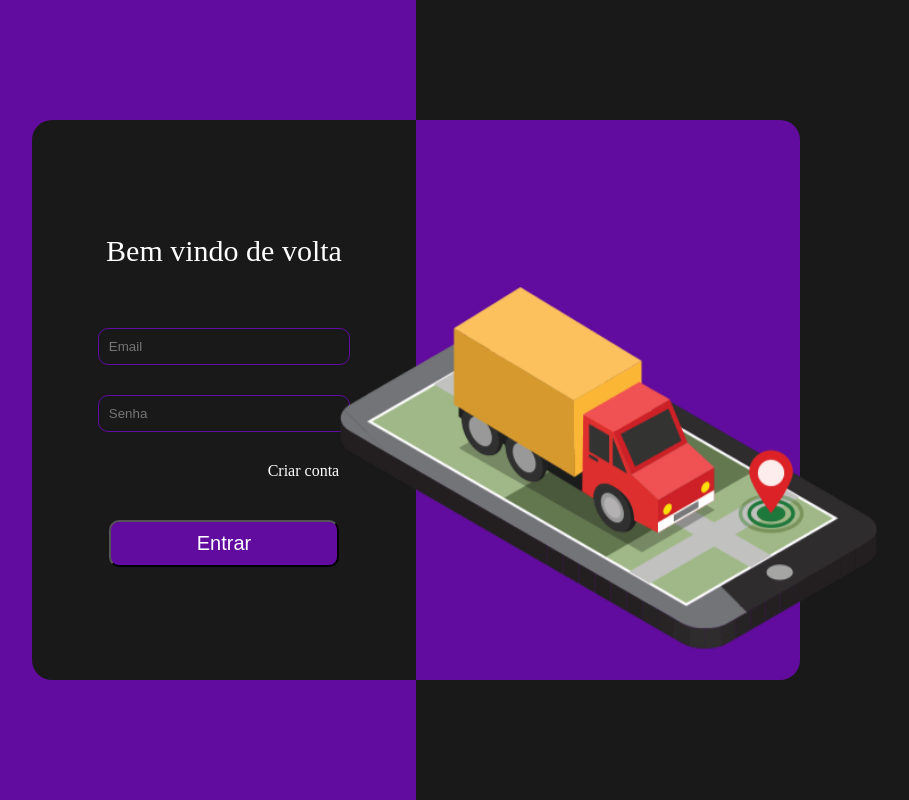
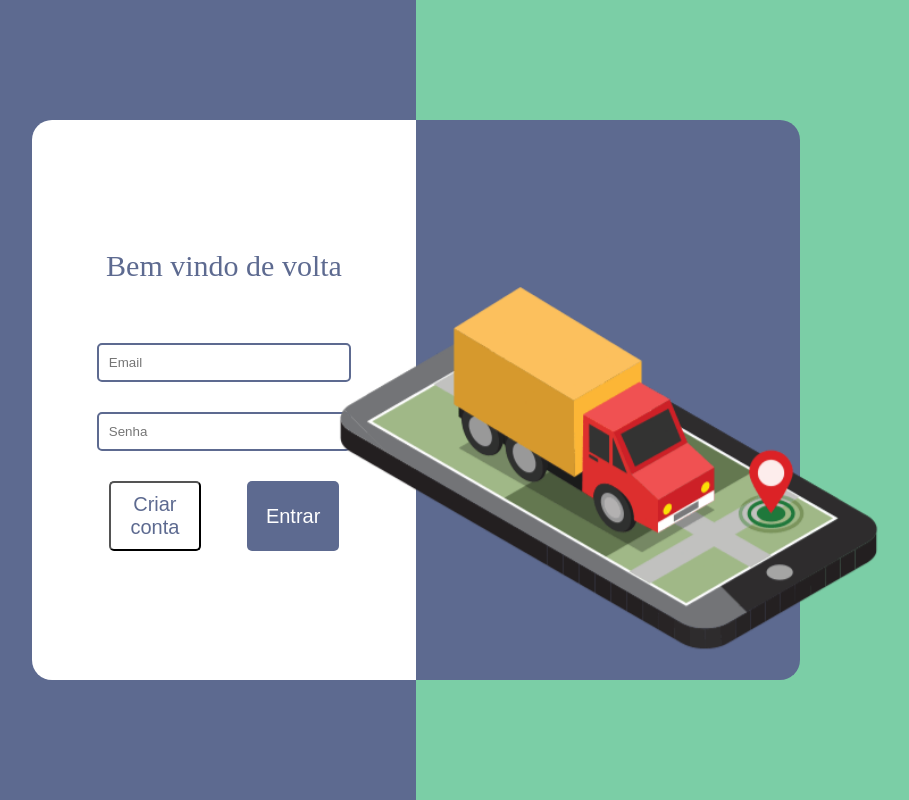
Before and after one commit to LuizGustavoSena/Where-is-it, a React (Vite) app: page / in a window 1280 px wide. Shown: the whole page, without its empty margins (224-1133 px from the left). Built offline with nearby package versions, Linux system fonts and the light colour scheme.

Commit message:
fix: login screen

```diff
--- a/global.css
+++ b/global.css
@@ -1,8 +1,13 @@
+:root {
+    --primary-color: #5D6A90;
+    --second-color: #7BCEA6;
+}
+
 body {
     margin: 0px;
     padding: 0px;
-    background: -webkit-linear-gradient(right, #610C9F 50%, #191919 50%);
-    background: -o-linear-gradient(right, #610C9F 50%, #191919 50%);
-    background: -moz-linear-gradient(right, #610C9F 50%, #191919 50%);
-    background: linear-gradient(to right, #610C9F 50%, #191919 50%);
+    background: -webkit-linear-gradient(right, var(--primary-color) 50%, var(--second-color) 50%);
+    background: -o-linear-gradient(right, var(--primary-color) 50%, var(--second-color) 50%);
+    background: -moz-linear-gradient(right, var(--primary-color) 50%, var(--second-color) 50%);
+    background: linear-gradient(to right, var(--primary-color) 50%, var(--second-color) 50%);
 }
--- a/src/presentation/pages/login/index.module.css
+++ b/src/presentation/pages/login/index.module.css
@@ -14,10 +14,10 @@
         transform: translate(-50%, -50%);
         border-radius: 20px;
 
-        background: -webkit-linear-gradient(right, #191919 50%, #610C9F 50%);
-        background: -o-linear-gradient(right, #191919 50%, #610C9F 50%);
-        background: -moz-linear-gradient(right, #191919 50%, #610C9F 50%);
-        background: linear-gradient(to right, #191919 50%, #610C9F 50%);
+        background: -webkit-linear-gradient(right, white 50%, var(--primary-color) 50%);
+        background: -o-linear-gradient(right, white 50%, var(--primary-color) 50%);
+        background: -moz-linear-gradient(right, white 50%, var(--primary-color) 50%);
+        background: linear-gradient(to right, white 50%, var(--primary-color) 50%);
 
         .leftMenu {
             width: 50%;
@@ -28,7 +28,7 @@
             flex-direction: column;
 
             label {
-                color: white;
+                color: var(--primary-color);
                 font-size: 30px;
             }
 
@@ -41,36 +41,41 @@
 
                 input {
                     background: transparent;
-                    border: 1px solid #610C9F;
+                    border: 2px solid var(--primary-color);
                     padding: 10px;
                     width: 60%;
-                    color: white;
-                    border-radius: 10px;
+                    /* color: white; */
+                    border-radius: 5px;
                     margin-bottom: 30px;
                 }
             }
 
-            .createAccount {
-                justify-content: end;
+            .buttons {
                 display: flex;
+                flex-direction: row;
+                justify-content: space-between;
                 width: 60%;
 
-                a {
-                    text-decoration: none;
+                .createAccount,
+                .Login {
+                    width: 40%;
+                    cursor: pointer;
+                    border-radius: 5px;
+                    padding: 10px;
+                    font-size: 20px;
+                }
+
+                .createAccount {
+                    background: transparent;
+                    color: var(--primary-color);
+                }
+
+                .Login {
+                    width: 40%;
+                    background-color: var(--primary-color);
                     color: white;
-                    cursor: pointer;
+                    border: none;
                 }
-            }
-
-            button {
-                margin-top: 40px;
-                background-color: #610C9F;
-                padding: 10px;
-                border-radius: 10px;
-                font-size: 20px;
-                color: white;
-                width: 60%;
-                cursor: pointer;
             }
         }
 
--- a/src/presentation/pages/login/index.tsx
+++ b/src/presentation/pages/login/index.tsx
@@ -15,13 +15,13 @@ const Login: React.FC = () => {
 
                     </div>
 
-                    <div className={style.createAccount}>
-                        <a>Criar conta</a>
+                    <div className={style.buttons}>
+                        <button className={style.createAccount}>Criar conta</button>
+
+                        <button className={style.Login}>
+                            Entrar
+                        </button>
                     </div>
-
-                    <button>
-                        Entrar
-                    </button>
                 </div>
                 <div className={style.rightMenu}>
                     <img src={Truck} alt='Truck' />
```
